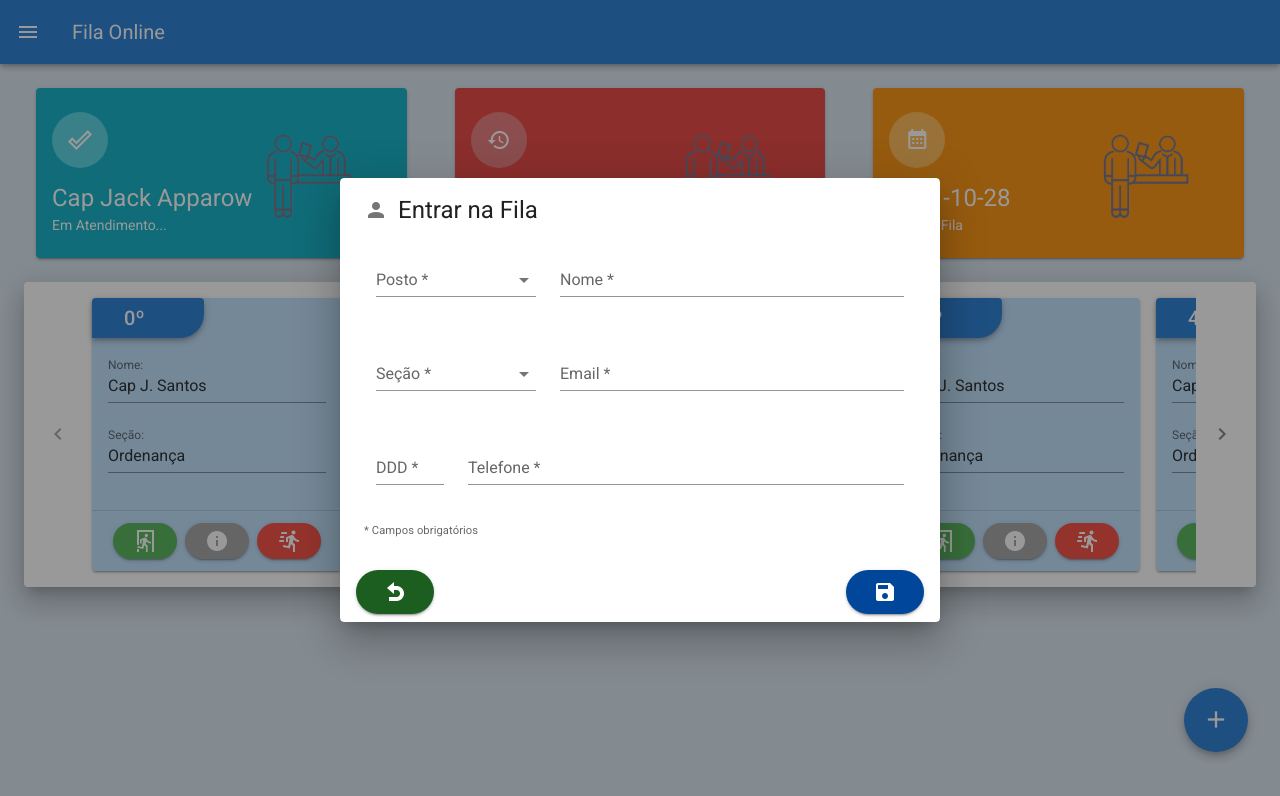
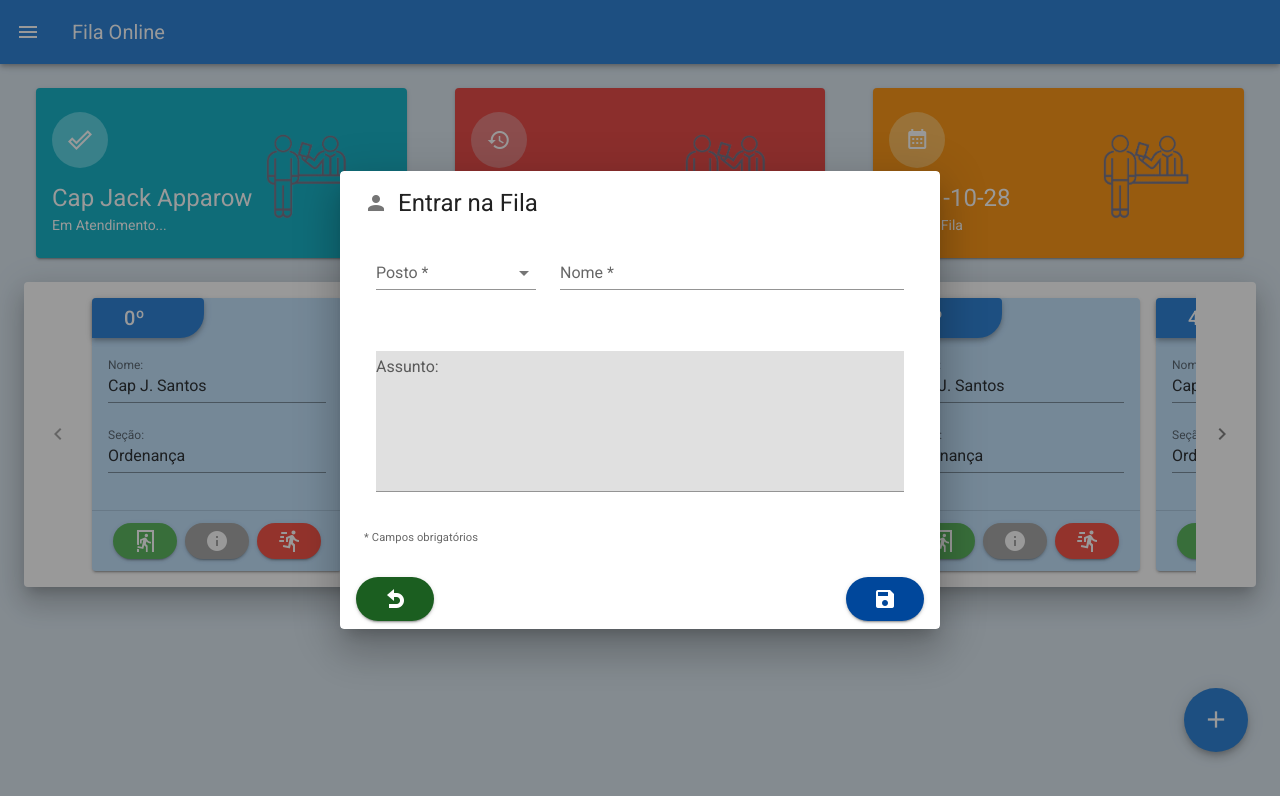
Before and after one commit to JaySaints/gefem_fila_espera, a Vue app in the folder client/: page /#/ in a window 1280 px wide. Both pictures are taken after a click on the button 1216 px from the left and 720 px from the top of the page. Shown: the top 796 px of the page. Built offline with nearby package versions, Linux system fonts and the light colour scheme.

Commit message:
Update buttom add military in queue

```diff
--- a/client/src/components/queue/AddQueue.vue
+++ b/client/src/components/queue/AddQueue.vue
@@ -30,7 +30,7 @@
                 sm="4"
               >
                 <v-select
-                  v-model="post"
+                  v-model="user.post"
                   :items="posts"
                   label="Posto *"
                   required
@@ -41,48 +41,25 @@
                 sm="8"
               >
                 <v-text-field
-                  v-model="name"
+                  v-model="user.name"
                   label="Nome *"
                   required
                 ></v-text-field>
               </v-col>
               <v-col
                 cols="12"
-                sm="4"
+                sm="12"
               >
-                <v-select
-                  v-model="session"
-                  :items="sessions"
-                  label="Seção *"
-                  required
-                ></v-select>
-              </v-col>
-              <v-col cols="12" sm="8">
-                <v-text-field
-                v-model="email"
-                  label="Email *"
-                  required
-                ></v-text-field>
-              </v-col>
-              <v-col
-                cols="12"
-                sm="2"
-              >
-                <v-text-field
-                  v-model="ddd"
-                  label="DDD *"
-                  required
-                ></v-text-field>
-              </v-col>
-              <v-col
-                cols="12"
-                sm=""
-              >
-                <v-text-field
-                v-model="phone"
-                  label="Telefone *"
-                  required
-                ></v-text-field>
+               <v-textarea
+                  v-model="user.subject"
+                  background-color="grey lighten-2"
+                  color="cyan"
+                  row="3"
+                  no-resize
+                  label="Assunto:"
+                  row-height="40"
+                  clearable
+                ></v-textarea>
               </v-col>
             </v-row>
           </v-container>
@@ -118,27 +95,22 @@ export default {
   data () {
     return {
       dialog: false,
-      name: '',
-      type: '',
-      post: '',
-      session: '',
-      phone: '',
-      email: '',
-      ddd: '',
+      user: {
+        name: '',
+        post: '',
+        subject: ''
+      },
       posts: ['Coronel', 'Ten-Coronel', 'Major', 'Capitão', 'Tenente', 'Asp', 'Sub-Tenente', 'Sargento', 'Cabo', 'Soldado'],
       sessions: ['BC/AP', '1º BO', '2º BO', '3º BO', '4º BO', 'NPOR', 'Tesouraria', 'Salc', 'Almox', 'Aprov', 'ordenança', 'N/A']
     }
   },
   methods: {
     save_user () {
-      alert(`Posto: ${this.post} - Nome: ${this.name} - Seção: ${this.session} - Tipo: ${this.type} - Email: ${this.email} - Telefone ${this.ddd} ${this.phone}`)
+      alert(`Posto: ${this.user.post} - Nome: ${this.user.name} - Assunto: ${this.user.subject}`)
       this.dialog = false
-      this.post = ''
-      this.name = ''
-      this.session = ''
-      this.email = ''
-      this.ddd = ''
-      this.phone = ''
+      this.user.post = ''
+      this.user.name = ''
+      this.user.subject = ''
     }
   }
 }
```
